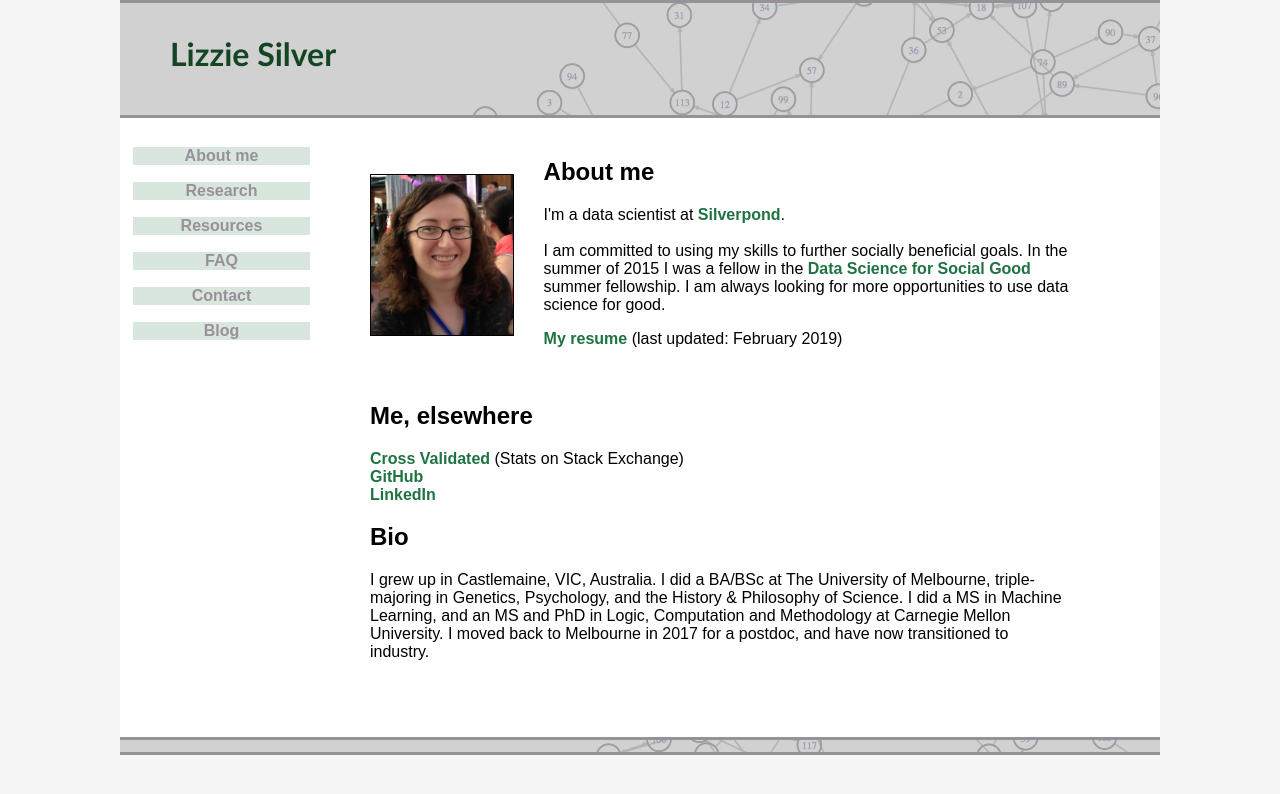
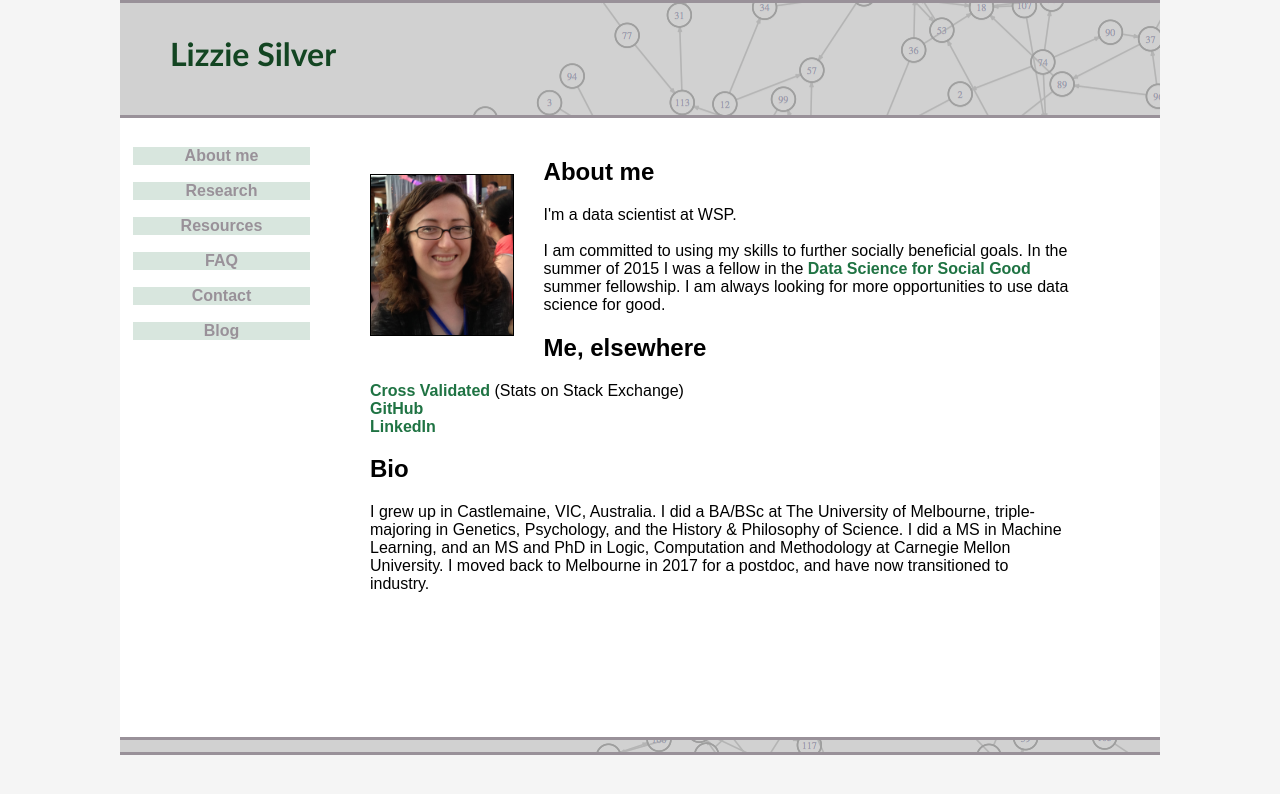
Before and after one commit to lizziesilver/lizziesilver.github.io, a Jekyll site: the page built from index.html, in a window 1280 px wide. Shown: the top 794 px of the page. Built offline with Jekyll 4.4.1, drawn with Linux system fonts in a browser that asks for light colours.

Commit message:
Update index.html

```diff
--- a/index.html
+++ b/index.html
@@ -7,14 +7,12 @@ title: Lizzie Silver
       <div>
       <p style="float: left;"><img src="headshot.jpg" alt="headshot" height="160" border="1px" style="margin: 0px 30px 0px 0px;"></p>
       <h2>About me</h2>
-        I'm a data scientist at <a href="https://silverpond.com.au/">Silverpond</a>.<br><br>
+        I'm a data scientist at WSP.<br><br>
 
 
         I am committed to using my skills to further socially beneficial goals. In the summer of 2015 I was a fellow in the <a href="http://dssg.io/">Data Science for Social Good</a> summer fellowship. I am always looking for more opportunities to use data science for good.
         </div>
 
-        <p><a href="resume.pdf">My resume</a> (last updated: February 2019)</p>
-        <br>
         <h2>Me, elsewhere</h2>
         <a href="http://stats.stackexchange.com/users/57345/lizzie-silver">Cross
         Validated</a> (Stats on Stack Exchange)<br>
```
